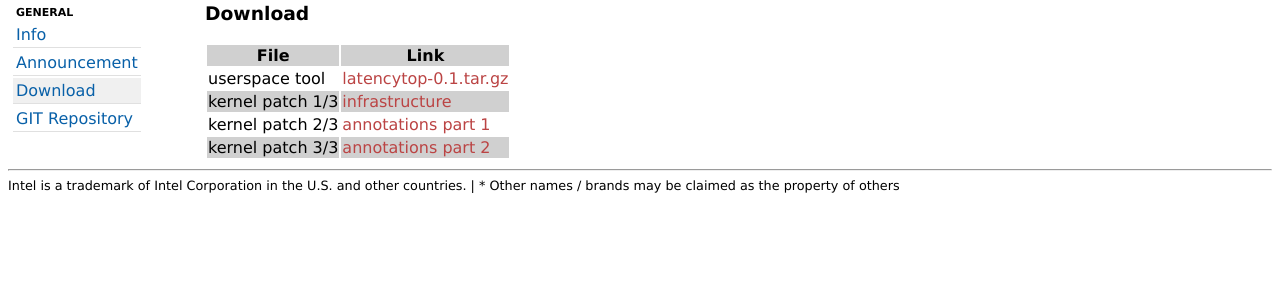
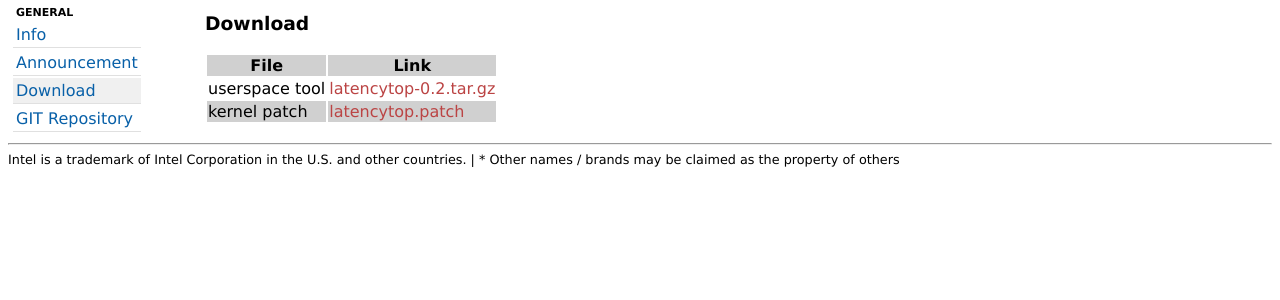
Before and after one commit to namhyung/latencytop, a PHP site: page /download.php in a window 1280 px wide. Shown: the part 136-436 px from the top of the page. Run offline with PHP 8.4, Linux system fonts and the light colour scheme.

Commit message:
update the website with version 0.2 of latencytop

```diff
--- a/web/download.php
+++ b/web/download.php
@@ -17,13 +17,10 @@ include("topbar.php");
 <h3>Download</h3>
 <table>
 <tr class="odd"><th>File</th><th>Link</th></tr>
-<tr><td>userspace tool</td><td><a class="plainlink" href="download/latencytop-0.1.tar.gz">latencytop-0.1.tar.gz</a></td></tr>
+<tr><td>userspace tool</td><td><a class="plainlink" href="download/latencytop-0.2.tar.gz">latencytop-0.2.tar.gz</a></td></tr>
 
-<tr class="odd"><td>kernel patch 1/3</td><td><a class="plainlink" href="download/latencytop-infrastructure.patch">infrastructure</a></td></tr>
+<tr class="odd"><td>kernel patch</td><td><a class="plainlink" href="download/latencytop.patch">latencytop.patch</a></td></tr>
 
-<tr><td>kernel patch 2/3</td><td><a class="plainlink" href="download/latencytop-annotations.patch">annotations part 1</a></td></tr>
-
-<tr class="odd"><td>kernel patch 3/3</td><td><a class="plainlink" href="download/latencytop-more-annotations.patch">annotations part 2</a></td></tr>
 </table>
 
 </td></tr>
```
Also changed, not shown: web/favicon.ico (added), 2 other files.
